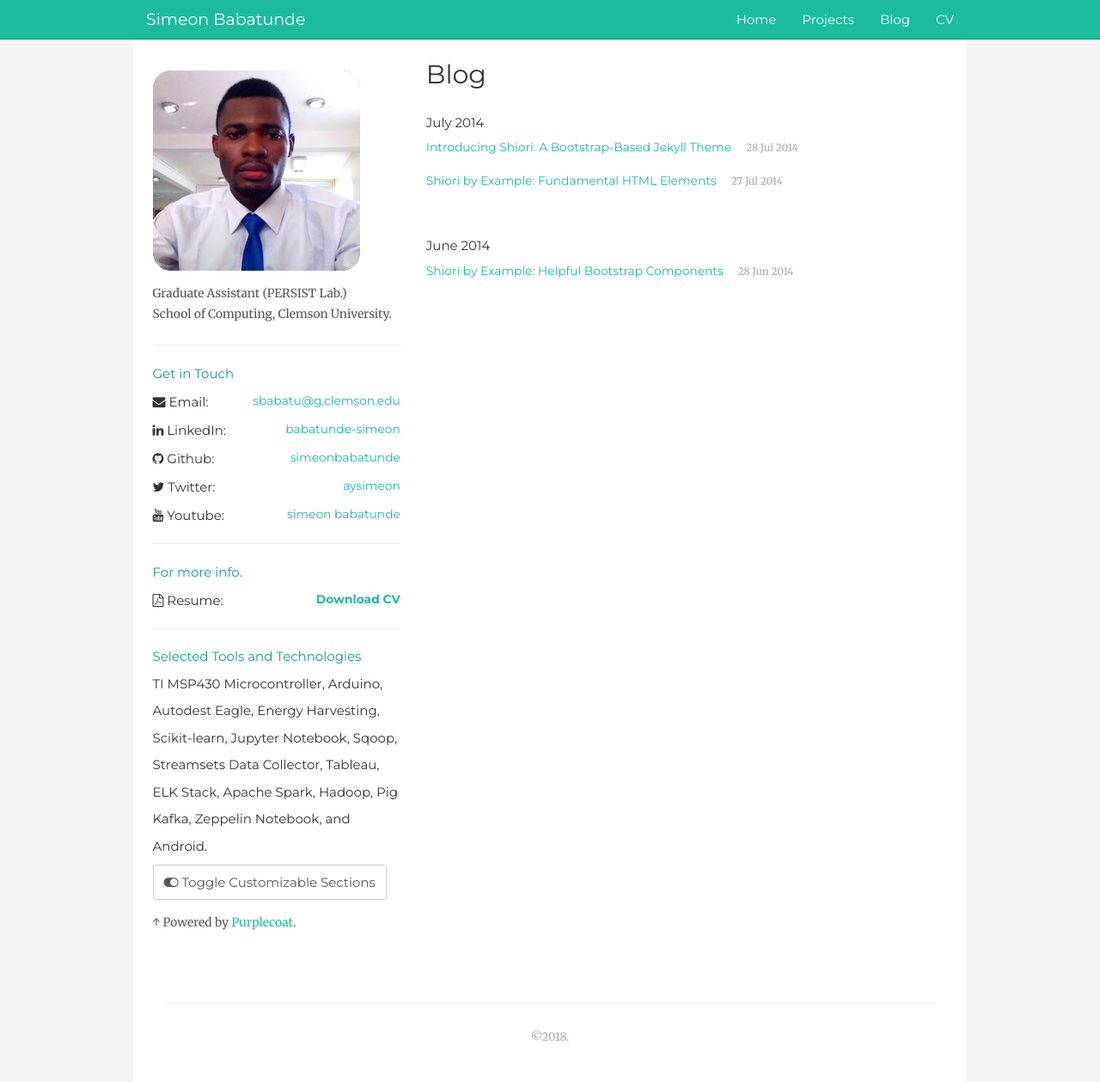
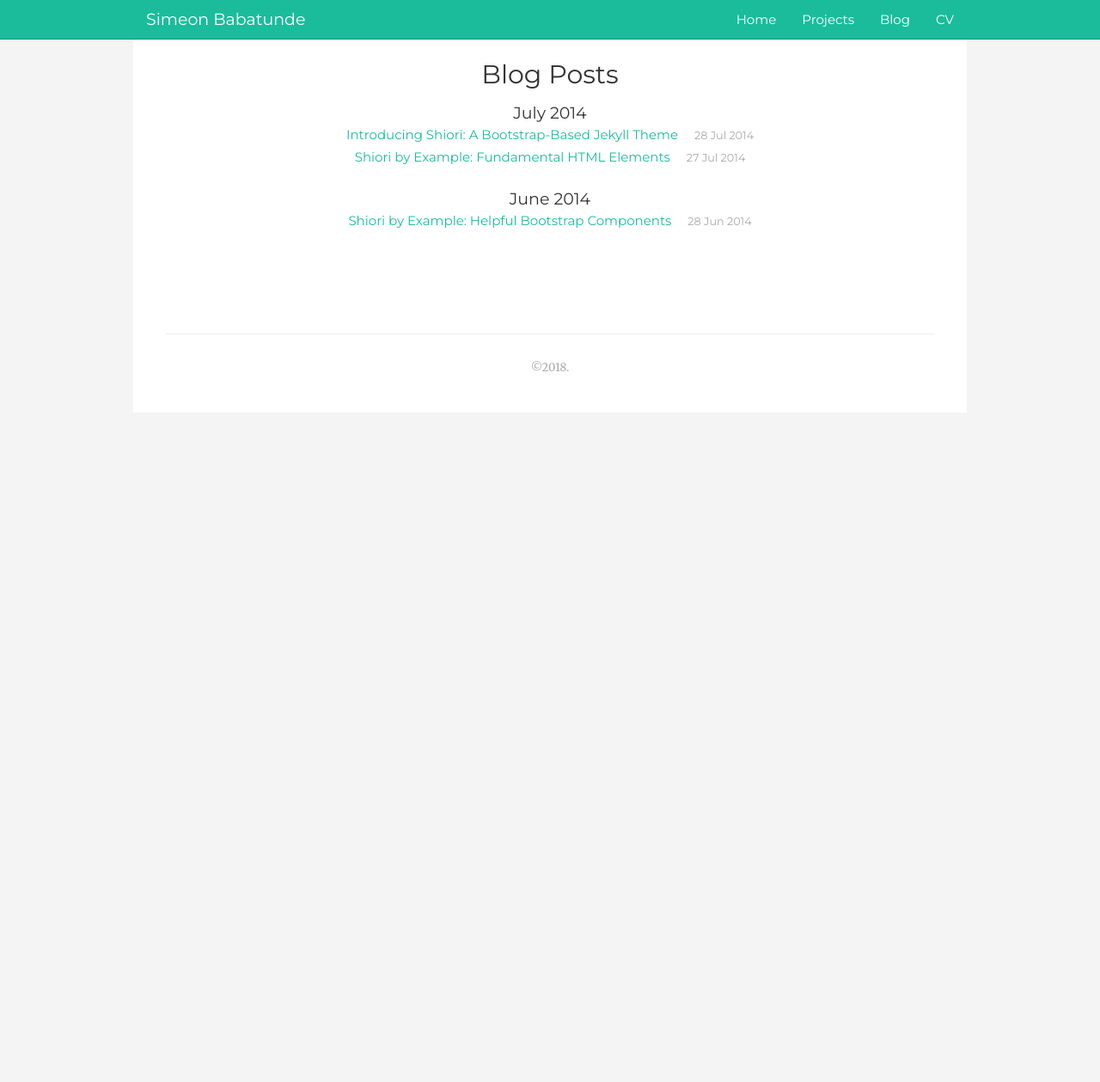
Before and after one commit to simeonbabatunde/simeonbabatunde.github.io, a Jekyll site: the page built from blog/index.html, in a window 1280 px wide. Shown: the whole page at 86% size. Built offline with Jekyll 4.4.1, drawn with Linux system fonts in a browser that asks for light colours; nearby versions of some CDN libraries; comment, search, counter and statistics services are not loaded; after the commit the page ends 900 px from its top, so only the background shows below that.

Commit message:
Completed project and blog page

```diff
--- a/_includes/sidebar.html
+++ b/_includes/sidebar.html
@@ -60,7 +60,12 @@
 <h4 class="compact">Kafka, Zeppelin Notebook, and</h4>
 <h4 class="compact">Android.</h4>
 
+<hr class="myline">
 
-<p><button data-purplecoat-toggle="shiori" class="btn btn-default"><i class="fa fa-toggle-on"></i> Toggle Customizable Sections</button></p>
+<h4 class="myh4">Fun Stuffs</h4>
+<h4 class="compact">Whenever I'm not on my computer, I'm either working out or playing ping pong.</h4>
 
-<p>&uarr; Powered by <a href="http://ellekasai.github.io/purplecoat.js" target="_blank">Purplecoat</a>.</p>
+<hr class="myline">
+<!-- <p><button data-purplecoat-toggle="shiori" class="btn btn-default"><i class="fa fa-toggle-on"></i> Toggle Customizable Sections</button></p> -->
+
+<!-- <p>&uarr; Powered by <a href="http://ellekasai.github.io/purplecoat.js" target="_blank">Purplecoat</a>.</p> -->
--- a/_layouts/post.html
+++ b/_layouts/post.html
@@ -20,7 +20,7 @@
           <h3 class="section-header">
             Older
             <span class="text-muted"> &middot; </span>
-            <a href="{{ "/archive" | prepend:site.baseurl }}">View Archive ({{ site.posts.size }})</a>
+            <a href="{{ "/blog" | prepend:site.baseurl }}">View Archive ({{ site.posts.size }})</a>
           </h3>
           <h2 class="post-title-link"><a href="{{ page.previous.url | prepend:site.baseurl }}">{{ page.previous.title }}</a></h2>
           {{ page.previous.excerpt | markdownify }}
@@ -32,7 +32,7 @@
             Newer
             {% unless page.previous %}
               <span class="text-muted"> &middot; </span>
-              <a href="{{ "/archive" | prepend:site.baseurl }}">View Archive ({{ site.posts.size }})</a>
+              <a href="{{ "/blog" | prepend:site.baseurl }}">View Archive ({{ site.posts.size }})</a>
             {% endunless %}
           </h3>
           <h2 class="post-title-link"><a href="{{ page.next.url | prepend:site.baseurl }}">{{ page.next.title }}</a></h2>
--- a/archive.html
+++ /dev/null
@@ -1,19 +0,0 @@
----
-title: Blog
-permalink: "blog/index.html"
----
-<div class="page-archive">
-{% for post in site.posts %}
-  {% assign post_month_year = post.date | date: "%B %Y" %}
-  {% assign newer_post_month_year = post.next.date | date: "%B %Y" %}
-  {% if post_month_year != newer_post_month_year %}
-    <h3 class="section-header-archive">
-      {{ post_month_year }}
-    </h3>
-  {% endif %}
-  <p>
-    <a href="{{ post.url | prepend:site.baseurl}}" class="post-title-archive">{{ post.title }}</a>
-    <small class="text-muted">{{ post.date | date_to_string }}</small>
-  </p>
-{% endfor %}
-</div>
--- /dev/null
+++ b/blog/index.html
@@ -0,0 +1,24 @@
+---
+title: Blog Posts
+permalink: "blog/index.html"
+hide_sidebar: true
+layout: default
+---
+<div class="page-archive">
+   <div id="inner">
+     <h1 class="blogtitle">Blog Posts</h1>
+    {% for post in site.posts %}
+      {% assign post_month_year = post.date | date: "%B %Y" %}
+      {% assign newer_post_month_year = post.next.date | date: "%B %Y" %}
+      {% if post_month_year != newer_post_month_year %}
+        <h2 class="section-header-archive">
+          {{ post_month_year }}
+        </h2>
+      {% endif %}
+      <h3 class="postcenter">
+        <a href="{{ post.url | prepend:site.baseurl}}" class="post-title-archive">{{ post.title }}</a>
+        <small class="text-muted">{{ post.date | date_to_string }}</small>
+      </h3>
+    {% endfor %}
+  </div>
+</div>
--- a/stylesheets/shiori.scss
+++ b/stylesheets/shiori.scss
@@ -97,9 +97,10 @@
 }
 .section-header-archive {
   margin-top: 0;
+  text-align: center;
 }
 .section-header-archive ~ .section-header-archive {
-  margin-top: $space-md;
+  margin-top: $space-xs;
 }
 
 .post-header {
@@ -157,6 +158,11 @@
 
 .page-archive {
   margin-bottom: $space-md;
+}
+
+#inner{
+  width: 100%;
+  margin: 0 auto;
 }
 
 .footer {
@@ -314,6 +320,21 @@
 #myfluid{
   margin-top: 0.8em;
 }
+#container_row{
+  margin-top: 0.7em;
+}
+
+.text-muted{
+  font-size: 0.85em;
+}
+
+.blogtitle{
+  text-align:center;
+  margin-top: 0;
+}
+.postcenter{
+  text-align: center;
+}
 
 
 @import "custom-scss";
```
Also changed, not shown: _posts/2014-06-28-example-bootstrap.md (+1 -0 lines), projects/index.html (+10 -10 lines), _includes/post-header.html (line endings or trailing spaces), assets/img/robot.png (added).
